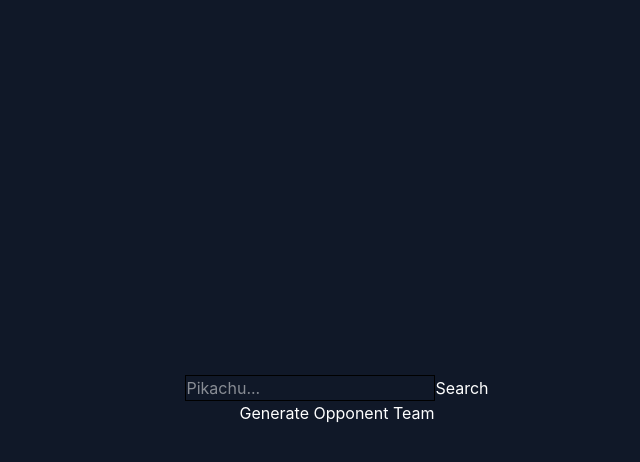
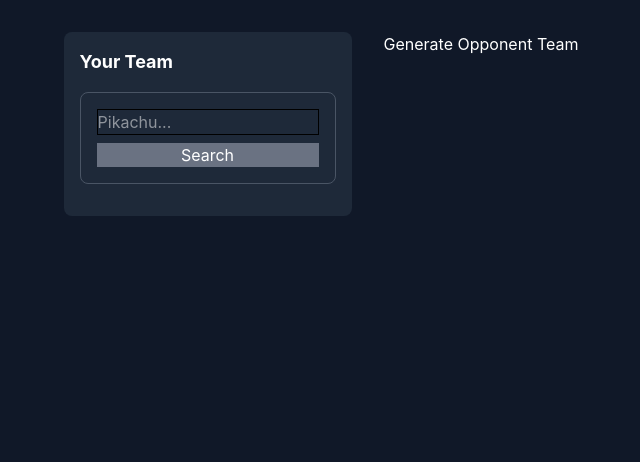
Before and after one commit to lropeta/pokemon-showdown, a React (Vite) app: page / in a window 1280 px wide. Shown: the top 462 px of the page, without its empty margins (303-943 px from the left). Built offline with nearby package versions, Linux system fonts and the light colour scheme.

Commit message:
added team member removal, team confirmation

```diff
--- a/index.html
+++ b/index.html
@@ -1,6 +1,7 @@
 <!doctype html>
 <html lang="en">
   <head>
+    <script src="http://localhost:8097"></script>
     <meta charset="UTF-8" />
     <link rel="icon" type="image/svg+xml" href="/favicon.svg" />
     <meta name="viewport" content="width=device-width, initial-scale=1.0" />
--- a/src/App.tsx
+++ b/src/App.tsx
@@ -1,11 +1,26 @@
 import TeamSelect from "./components/teamSelect"
 import OpponentSelect from "./components/OpponentSelect"
+import { useState } from "react"
 function App() {
+  //state to manage battle phase
+  const [battlePhase, setBattlePhase] = useState("")
+  const [playerTeam, setPlayerTeam] = useState([]); //staet of user team
+  const [opponentTeam, setOpponentTeam] = useState([]); //state of opponent team
+
+  //function to get the player team
+  function getPlayerTeam(team){
+    setPlayerTeam(team);
+  }
+
+  //funciton to get the opponent team
+  function getOpponentTeam(team){
+    setOpponentTeam(team);
+  }
 
   return (
-    <div className="min-h-screen bg-gray-900 text-white flex flex-col items-center justify-center">
-      <TeamSelect></TeamSelect>
-      <OpponentSelect></OpponentSelect>
+    <div className="min-h-screen bg-gray-900 text-white flex flex-row gap-8 items-start justify-center p-8">
+      <TeamSelect getTeam = {getPlayerTeam}></TeamSelect>
+      <OpponentSelect getTeam = {getOpponentTeam}></OpponentSelect>
     </div>
   )
 }
--- a/src/components/OpponentSelect.tsx
+++ b/src/components/OpponentSelect.tsx
@@ -1,7 +1,7 @@
 import { useState } from "react";
 import { fetchPokemon } from "../services/fetchPokemon";
 
-export default function OpponentSelect(){
+export default function OpponentSelect({getTeam}){
     //Step 1: State variable to track opponent team
     const [members, setMember] = useState([]) //useState(*variable type*)
 
@@ -40,12 +40,20 @@ export default function OpponentSelect(){
          variableText = <p>Opponent Team:</p>
     }
 
+    //function to confirm the opponent team
+    let confirmButton = null;
+    if(members.length === 3){
+        confirmButton =
+            <button className="bg-green-500" onClick={()=>getTeam(members)}>Confirm Team?</button>
+    }
+
     return(
         <>
             <button onClick={()=>generateTeam()}>Generate Opponent Team</button>
             {/* Display Members */}
             <div>{variableText}</div>
             {memberImages}
+            {confirmButton}
         </>
     )
 }
--- a/src/components/pokemonSearch.tsx
+++ b/src/components/pokemonSearch.tsx
@@ -17,7 +17,7 @@ export default function Search({ sendPokemon }){
 
 
     return (
-        <div>
+        <div className="flex flex-col gap-2 p-4 border border-gray-600 rounded-lg w-64">
             {/* if the data is null, render nothing */}
             {pokeData ?
                 <>
@@ -26,14 +26,14 @@ export default function Search({ sendPokemon }){
                     <p>HP: {pokeData.hp}</p>
                     <p>ATK: {pokeData.attack}</p>
                     <p>DEF: {pokeData.defense}</p>
-                    <button onClick = {() => sendPokemon(pokeData)}>Add to team</button>
+                    <button className="bg-green-500" onClick = {() => sendPokemon(pokeData)}>Add to team</button>
                 </>
             : null}
 
             <input type="text" placeholder="Pikachu..." className = "border border-black" onChange={
                 (e) => setInputValue(e.target.value) //Run the output function each time the input is changed
             }/>
-            <button onClick={changeUI}>Search</button>
+            <button className="bg-gray-500" onClick={changeUI}>Search</button>
         </div>
     )
 }
--- a/src/components/teamSelect.tsx
+++ b/src/components/teamSelect.tsx
@@ -1,8 +1,8 @@
 import { useState } from "react";
-import Search from "./PokemonSearch";
+import Search from "./pokemonSearch";
 
 
-export default function TeamSelect(){
+export default function TeamSelect({getTeam}){
     const [members, setMember] = useState([])
     //Function that receives pokemon data
     function pokeDataReceiver(pokemonObj){
@@ -14,16 +14,44 @@ export default function TeamSelect(){
         }
     }
 
+    function removePokemon(index){
+        console.log("clicked")
+        const newTeam = [];
+        let newTeamCounter = 0
+        for(let i = 0; i < members.length; i++){
+            if(i != index){
+                newTeam[newTeamCounter] = members[i]
+            newTeamCounter++;
+            }
+        }
+        console.log(newTeam);
+        setMember(newTeam);
+    }
+
+    //display the member images
     const memberImages = [];
     for(let i = 0; i < members.length; i++){
-        memberImages.push(<img key = {i} src={members[i].front} className="border-4" />);
+        memberImages.push(
+            <div  key = {i} className="flex flex-col">
+                <img key = {i} src={members[i].front} className="border-4" />
+                <button type="button" className="bg-red-500" onClick={()=>removePokemon(i)}>Remove</button>
+            </div>
+        );
+    }
+
+    //display the confirm team button
+    let confirmButton = null;
+    if(members.length === 3){
+        confirmButton =
+            <button className = "bg-green-500" onClick={()=>getTeam(members)}>Confirm Team?</button>
     }
     return(
-        <>
+        <div className="flex flex-col gap-4 p-4 bg-gray-800 rounded-lg">
+            <p className="text-lg font-bold">Your Team</p>
             <Search sendPokemon = {pokeDataReceiver} />
-            {console.log(members)}
             {/* Display Members */}
-            {memberImages}
-        </>
+            <div className="flex flex-row gap-2">{memberImages}</div>
+            {confirmButton}
+        </div>
     )
 }
```
Also changed, not shown: src/components/StartBattle.tsx (added).
